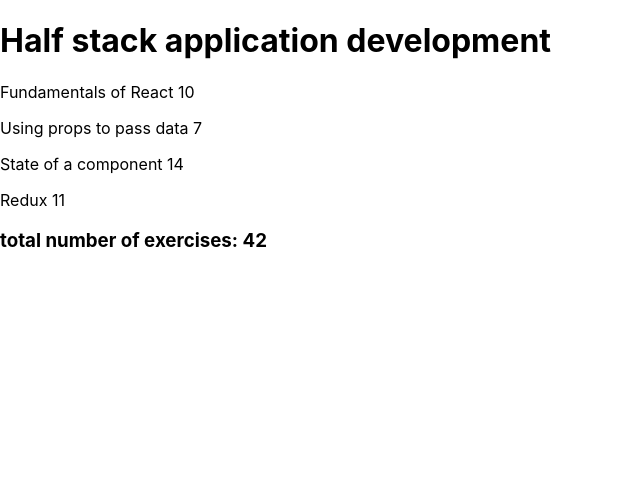
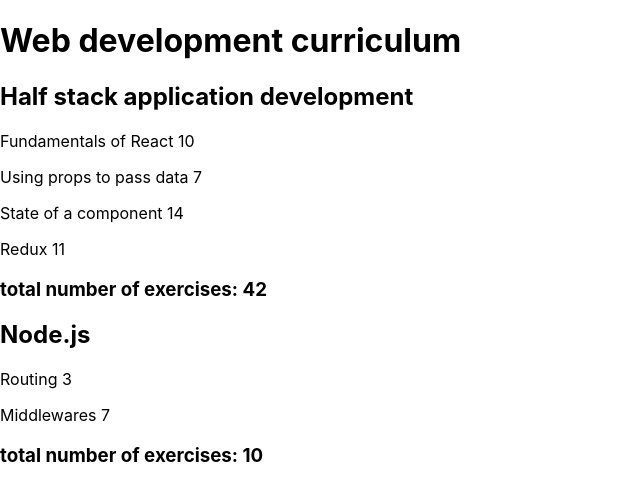
Before and after one commit to Starle21/FullStackOpen-exercises, a React (Create React App) app in the folder part1/course_information/: page / in a window 1280 px wide. Shown: the top 500 px of the page, without its empty margins (0-640 px from the left). Built offline with nearby package versions, Linux system fonts and the light colour scheme; the HTML template or start-up script is replaced by a standard one.

Commit message:
Part 2.4 course info step9

```diff
--- a/part1/course_information/src/App.js
+++ b/part1/course_information/src/App.js
@@ -1,7 +1,7 @@
 import React from 'react';
 
 const Header = ({ course }) => {
-  return <h1>{course.name}</h1>;
+  return <h2>{course.name}</h2>;
 };
 
 const Part = ({ part, exercise }) => {
@@ -46,8 +46,10 @@ const Course = ({ course }) => {
 };
 
 const App = () => {
-  const course = {
+  const courses = [
+    {
       name: 'Half stack application development',
+      id: 1,
       parts: [
         {
           name: 'Fundamentals of React',
@@ -70,9 +72,33 @@ const App = () => {
           id: 4,
         },
       ],
-  };
+    },
+    {
+      name: 'Node.js',
+      id: 2,
+      parts: [
+        {
+          name: 'Routing',
+          exercises: 3,
+          id: 1,
+        },
+        {
+          name: 'Middlewares',
+          exercises: 7,
+          id: 2,
+        },
+      ],
+    },
+  ];
 
-  return <Course course={course} />;
+  return (
+    <>
+      <h1>Web development curriculum</h1>
+      {courses.map(course => {
+        return <Course key={course.id} course={course} />;
+      })}
+    </>
+  );
 };
 
 export default App;
```
Lines whose indentation alone changed are shown as unchanged.
